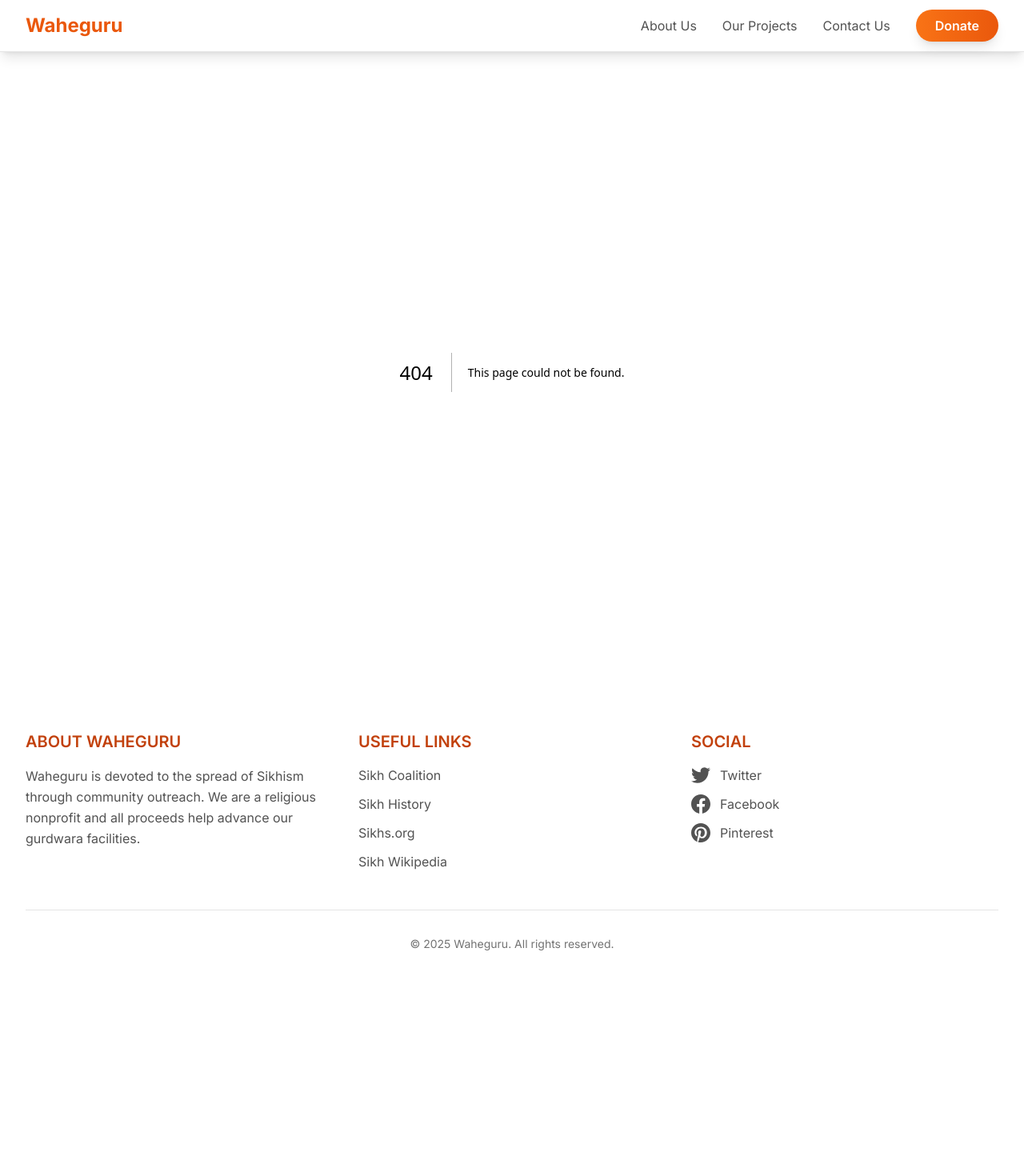
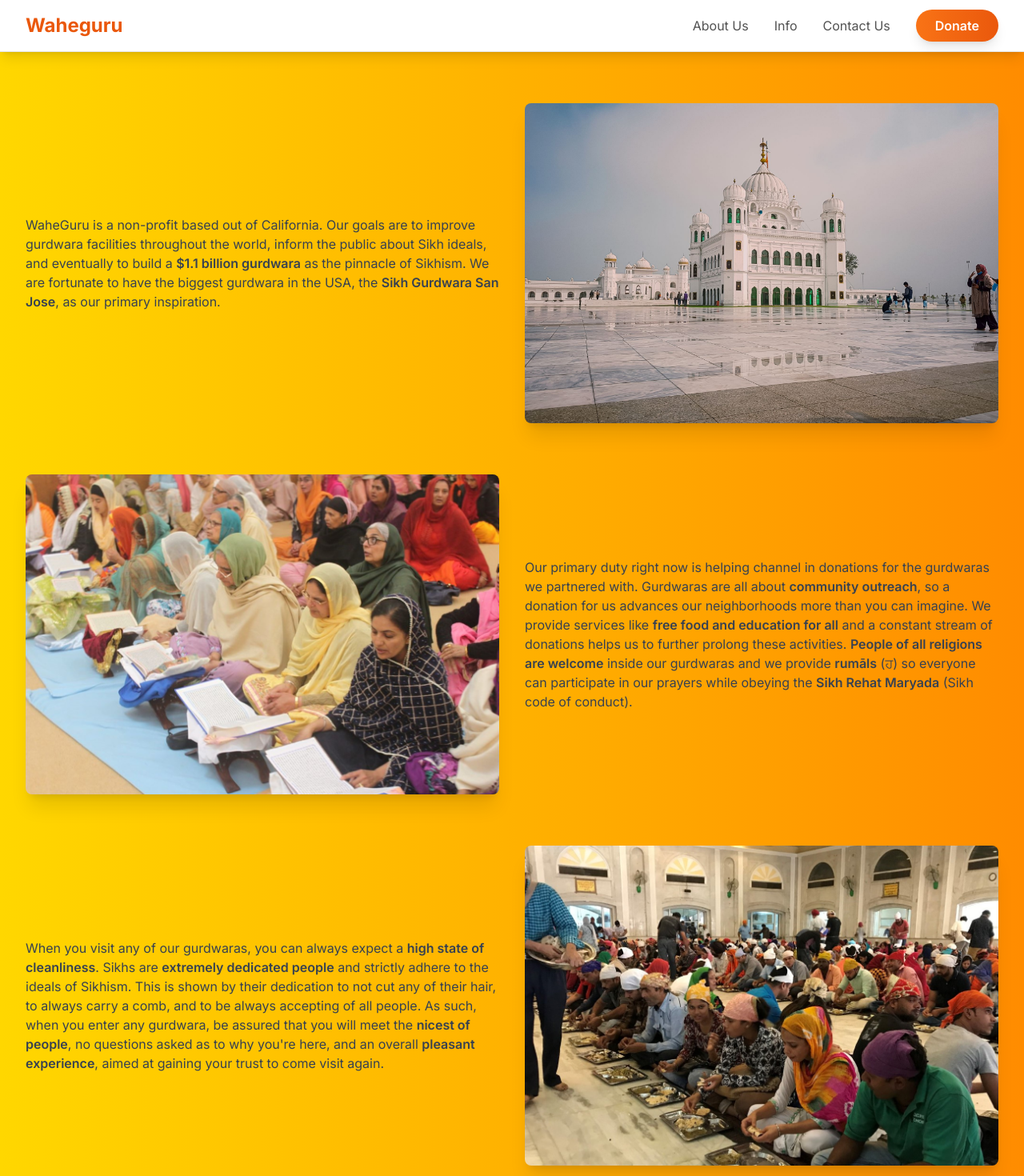
Before and after one commit to Red-Hibbert-Group/Waheguru, a Next.js app: page /info in a window 1280 px wide. Before the commit this address had no page. Shown: the top 1470 px of the page at 80% size. Before the commit the page ends 1238 px from the top, so only its background shows below. Built offline with nearby package versions, Linux system fonts and the light colour scheme.

Commit message:
info page

```diff
--- /dev/null
+++ b/src/app/info/page.tsx
@@ -0,0 +1,100 @@
+import Image from 'next/image'
+import Link from 'next/link'
+
+export default function Info() {
+	return (
+		<div className="max-w-7xl mx-auto px-4 sm:px-6 lg:px-8 py-16">
+			{/* Introduction Section */}
+			<div className="grid md:grid-cols-2 gap-8 items-center mb-16">
+				<div className="prose lg:prose-lg">
+					<p className="text-gray-700">
+						WaheGuru is a non-profit based out of California. Our goals are to improve gurdwara facilities
+						throughout the world, inform the public about Sikh ideals, and eventually to build a{' '}
+						<span className="font-semibold">$1.1 billion gurdwara</span> as the pinnacle of Sikhism.
+						We are fortunate to have the biggest gurdwara in the USA, the{' '}
+						<span className="font-semibold">Sikh Gurdwara San Jose</span>, as our primary inspiration.
+					</p>
+				</div>
+				<div className="relative h-[400px] rounded-lg overflow-hidden shadow-xl">
+					<Image
+						src="/images/mahal.jpg"
+						alt="Kartarpur Sahib Gurdwara"
+						fill
+						className="object-cover"
+					/>
+				</div>
+			</div>
+
+			{/* Community Section */}
+			<div className="grid md:grid-cols-2 gap-8 items-center mb-16">
+				<div className="relative h-[400px] rounded-lg overflow-hidden shadow-xl">
+					<Image
+						src="/images/6688458a164260a6abdb0087_IMG_6764-scaled.jpg"
+						alt="Community Service"
+						fill
+						className="object-cover"
+					/>
+				</div>
+				<div className="prose lg:prose-lg">
+					<p className="text-gray-700">
+						Our primary duty right now is helping channel in donations for the gurdwaras we partnered
+						with. Gurdwaras are all about <span className="font-semibold">community outreach</span>, so a donation for us advances our
+						neighborhoods more than you can imagine. We provide services like{' '}
+						<span className="font-semibold">free food and education for all</span> and a constant stream of donations helps us to further prolong these
+						activities. <span className="font-semibold">People of all religions are welcome</span> inside our gurdwaras and we provide{' '}
+						<span className="font-semibold">rumāls</span> (ਹ) so everyone can participate in our prayers while obeying the{' '}
+						<span className="font-semibold">Sikh Rehat Maryada</span> (Sikh code of conduct).
+					</p>
+				</div>
+			</div>
+
+			{/* Cleanliness Section */}
+			<div className="grid md:grid-cols-2 gap-8 items-center mb-16">
+				<div className="prose lg:prose-lg">
+					<p className="text-gray-700">
+						When you visit any of our gurdwaras, you can always expect a{' '}
+						<span className="font-semibold">high state of cleanliness</span>. Sikhs are{' '}
+						<span className="font-semibold">extremely dedicated people</span> and strictly adhere to the ideals of Sikhism. This is
+						shown by their dedication to not cut any of their hair, to always carry a comb, and to be always
+						accepting of all people. As such, when you enter any gurdwara, be assured that you will meet the{' '}
+						<span className="font-semibold">nicest of people</span>, no questions asked as to why you're here, and an overall{' '}
+						<span className="font-semibold">pleasant experience</span>, aimed at gaining your trust to come visit again.
+					</p>
+				</div>
+				<div className="relative h-[400px] rounded-lg overflow-hidden shadow-xl">
+					<Image
+						src="/images/667e0685d321a59a71c14292_IMG_1792-Large.jpg"
+						alt="Gurdwara Interior"
+						fill
+						className="object-cover"
+					/>
+				</div>
+			</div>
+
+			{/* Education Section */}
+			<div className="grid md:grid-cols-2 gap-8 items-center">
+				<div className="relative h-[400px] rounded-lg overflow-hidden shadow-xl">
+					<Image
+						src="/images/667e08c8024626a0fdf13e63_fremont-5.png"
+						alt="Khalsa School"
+						fill
+						className="object-cover"
+					/>
+				</div>
+				<div className="prose lg:prose-lg">
+					<p className="text-gray-700">
+						Our gurdwaras offer a <span className="font-semibold">wide range of educational programs</span> that operate year-round to our
+						local communities. Our primary method of educating children is through{' '}
+						<span className="font-semibold">Khalsa schools</span>. These schools aim to provide a{' '}
+						<span className="font-semibold">balanced education</span> that fosters both intellectual
+						development and spiritual growth, preparing students to be well-rounded individuals
+						grounded in Sikh values. Take a look at some of our offerings at these sites:{' '}
+						<Link href="#" className="text-primary-600 hover:text-primary-700">Fremont Khalsa</Link>,{' '}
+						<Link href="#" className="text-primary-600 hover:text-primary-700">San Jose Khalsa</Link>,{' '}
+						<Link href="#" className="text-primary-600 hover:text-primary-700">Tri-Valley Khalsa</Link>.
+					</p>
+				</div>
+			</div>
+		</div>
+	)
+}
--- a/src/app/projects/page.tsx
+++ /dev/null
@@ -1,81 +0,0 @@
-export default function Projects() {
-	const projects = [
-		{
-			title: 'Education Initiative',
-			description:
-				'Providing educational resources and support to underprivileged children in rural communities.',
-			impact: 'Over 500 children supported with educational materials and tutoring.',
-		},
-		{
-			title: 'Food Security Program',
-			description:
-				'Establishing sustainable food gardens and providing nutrition education to communities.',
-			impact: 'Created 20 community gardens serving over 1000 families.',
-		},
-		{
-			title: 'Healthcare Access',
-			description:
-				'Organizing medical camps and providing essential healthcare services to remote areas.',
-			impact: 'Served over 2000 patients through medical camps and health check-ups.',
-		},
-		{
-			title: 'Skill Development',
-			description:
-				'Offering vocational training and skill development programs to empower youth.',
-			impact: 'Trained 300+ individuals in various vocational skills.',
-		},
-	]
-
-	return (
-		<div className="max-w-7xl mx-auto px-4 sm:px-6 lg:px-8 py-16">
-			<div className="text-center mb-16">
-				<h1 className="text-4xl font-bold text-primary mb-4">Our Projects</h1>
-				<p className="text-xl text-gray-600 max-w-3xl mx-auto">
-					Explore our ongoing initiatives and the impact we're making in communities
-					around the world.
-				</p>
-			</div>
-
-			<div className="grid md:grid-cols-2 gap-8">
-				{projects.map((project, index) => (
-					<div
-						key={index}
-						className="bg-white rounded-lg shadow-lg overflow-hidden
-						transform hover:scale-105 transition-transform duration-300"
-					>
-						<div className="p-6">
-							<h2 className="text-2xl font-semibold text-primary mb-4">
-								{project.title}
-							</h2>
-							<p className="text-gray-600 mb-4">{project.description}</p>
-							<div className="bg-primary/10 p-4 rounded-md">
-								<h3 className="text-lg font-medium text-primary mb-2">
-									Impact
-								</h3>
-								<p className="text-gray-700">{project.impact}</p>
-							</div>
-						</div>
-					</div>
-				))}
-			</div>
-
-			<div className="text-center mt-16">
-				<h2 className="text-3xl font-bold text-primary mb-8">
-					Support Our Projects
-				</h2>
-				<p className="text-xl text-gray-600 mb-8 max-w-2xl mx-auto">
-					Your contribution can help us expand our reach and create more positive
-					impact in communities.
-				</p>
-				<a
-					href="/donate"
-					className="inline-block bg-primary text-white px-8 py-3 rounded-full
-					font-semibold hover:bg-primary-dark transform hover:scale-105
-					transition-all duration-300 shadow-lg hover:shadow-xl"
-				>
-					Donate Now
-				</a>
-			</div>
-		</div>
-	)
-}
--- a/src/components/Header.tsx
+++ b/src/components/Header.tsx
@@ -24,10 +24,10 @@ export default function Header() {
 							About Us
 						</Link>
 						<Link
-							href="/projects"
+							href="/info"
 							className="text-neutral-600 hover:text-primary-500 transition-colors"
 						>
-							Our Projects
+							Info
 						</Link>
 						<Link
 							href="/contact"
@@ -89,11 +89,11 @@ export default function Header() {
 								About Us
 							</Link>
 							<Link
-								href="/projects"
+								href="/info"
 								className="block px-3 py-2 text-neutral-600 hover:text-primary-500 transition-colors"
 								onClick={() => setIsMenuOpen(false)}
 							>
-								Our Projects
+								Info
 							</Link>
 							<Link
 								href="/contact"
```
Also changed, not shown: public/images/mahal.jpg (added), 1 other file (tests, documents, lock files or other folders).
